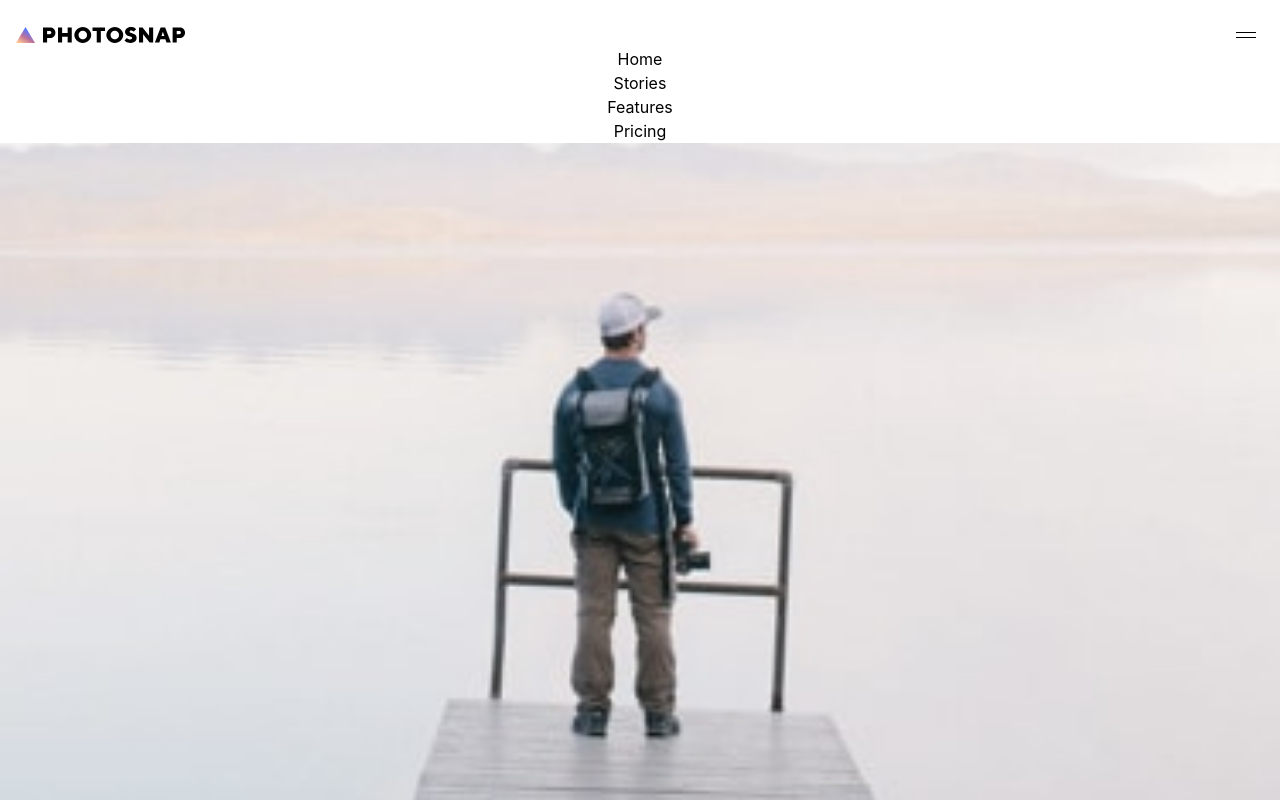
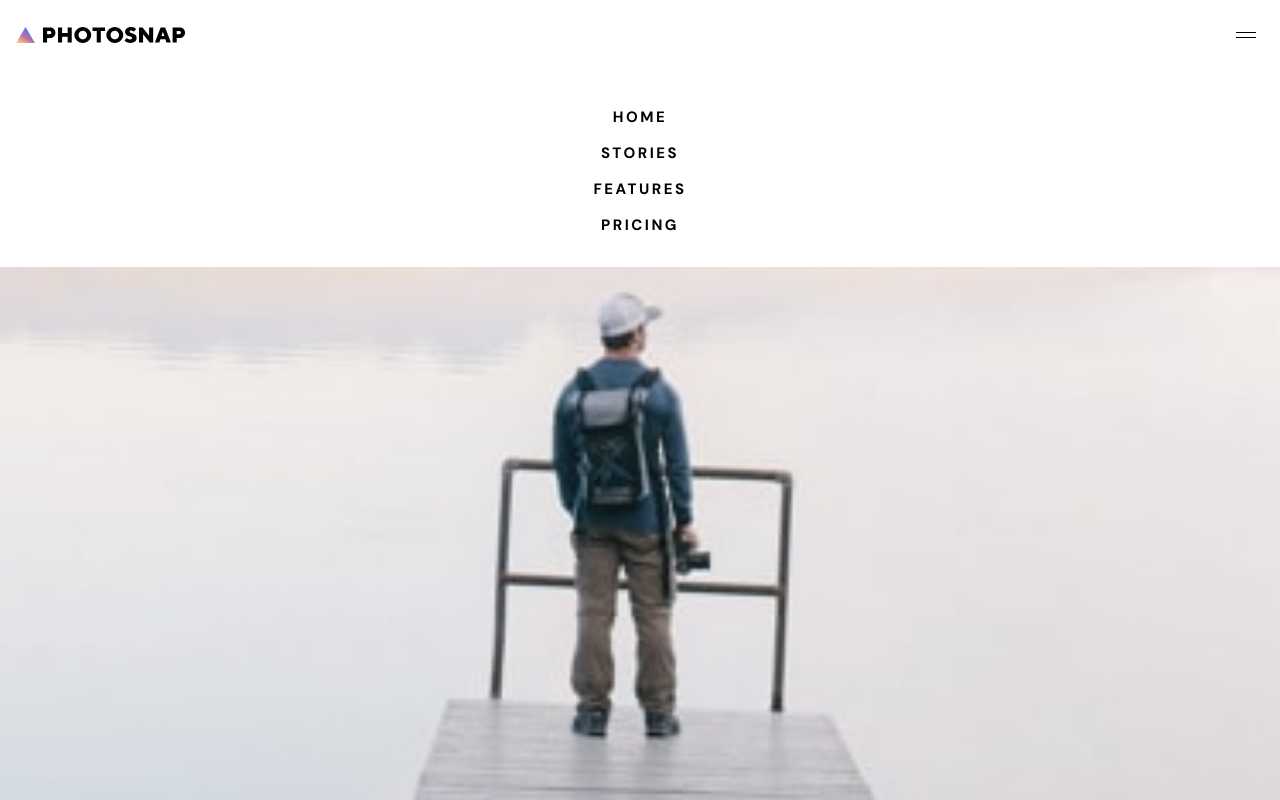
Before and after one commit to alexJSanchez/PhotoSnap, a React (Create React App) app in the folder photosnap/: page / in a window 1280 px wide. Both pictures are taken after a click on the picture 1246 px from the left and 35 px from the top of the page. Shown: the top 800 px of the page. Built offline with nearby package versions, Linux system fonts and the light colour scheme; the HTML template or start-up script is replaced by a standard one.

Commit message:
add style to dropdown

```diff
--- a/photosnap/src/App.css
+++ b/photosnap/src/App.css
@@ -279,4 +279,18 @@ footer p {
   top: calc(100% + 0.25rem);
   background-color: white;
   width: 100%;
+  padding-top: 3.75rem;
+  padding-bottom: 2rem;
 }
+.dropdown-font {
+  color: #000;
+  text-align: center;
+  font-family: DM Sans;
+  font-size: 15px;
+  font-style: normal;
+  font-weight: 700;
+  line-height: normal;
+  letter-spacing: 2.5px;
+  text-transform: uppercase;
+  gap: 1rem;
+}
--- a/photosnap/src/pages/Navigation.js
+++ b/photosnap/src/pages/Navigation.js
@@ -18,11 +18,12 @@ export default function Navigation() {
               SetDropdown(!dropdown);
             }}
             src={mobile_menu}
+            alt="dropdown hamburger button"
           />
         </div>
       </div>
       {dropdown ? (
-        <div className="dropdown-menu flex flex-col items-center">
+        <div className="dropdown-menu dropdown-font flex flex-col items-center">
           <Link to="/">
             <h2>Home</h2>
           </Link>
```
